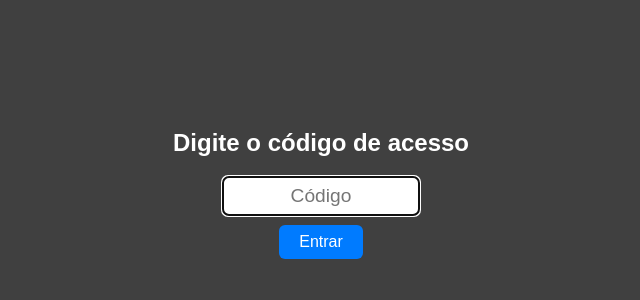
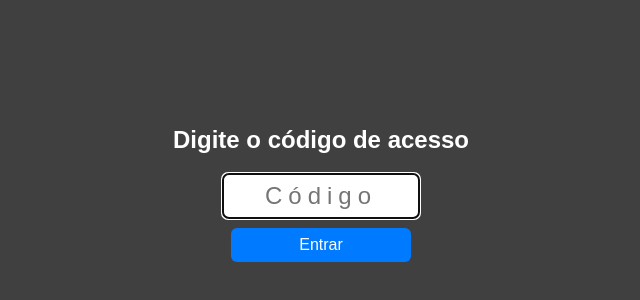
Before and after one commit to D3n1ssn/GPS, a plain HTML site: page index.html in a window 1280 px wide. Shown: the part 202-502 px from the top of the page, without its empty margins (319-959 px from the left). Drawn offline with nearby package versions, Linux system fonts and the light colour scheme.

Commit message:
Update index.html

```diff
--- a/index.html
+++ b/index.html
@@ -72,15 +72,20 @@
       z-index: 2000;
       flex-direction: column;
       color: white;
+      padding: 20px;
+      box-sizing: border-box;
     }
     #loginModal input {
       padding: 8px;
-      font-size: 1.2em;
+      font-size: 1.5em;
       border-radius: 6px;
       border: none;
       margin-bottom: 10px;
       width: 180px;
       text-align: center;
+      letter-spacing: 6px;
+      background: #fff;
+      color: #000;
     }
     #loginModal button {
       padding: 8px 20px;
@@ -90,11 +95,15 @@
       background-color: #007bff;
       color: white;
       cursor: pointer;
+      width: 100%;
+      max-width: 180px;
     }
     #loginError {
       color: #ff6666;
       margin-top: 8px;
       height: 1.2em;
+      font-weight: bold;
+      text-align: center;
     }
   </style>
 </head>
@@ -103,7 +112,7 @@
   <!-- Modal de login -->
   <div id="loginModal">
     <h2>Digite o código de acesso</h2>
-    <input id="codigoInput" type="password" placeholder="Código" autofocus />
+    <input id="codigoInput" type="password" inputmode="numeric" pattern="[0-9]*" maxlength="3" placeholder="Código" autofocus />
     <button onclick="verificarCodigo()">Entrar</button>
     <div id="loginError"></div>
   </div>
@@ -332,7 +341,7 @@
       }
     }
 
-    // Permite Enter para enviar o código no input
+    // Permite enviar o código com Enter no input
     document.getElementById("codigoInput").addEventListener("keypress", function(e) {
       if (e.key === "Enter") {
         verificarCodigo();
```
